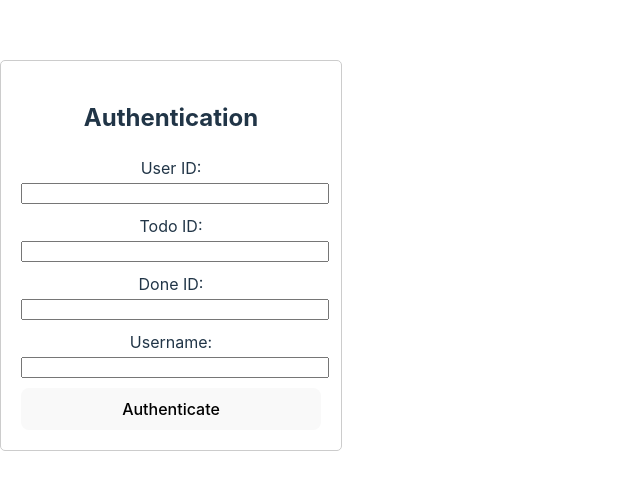
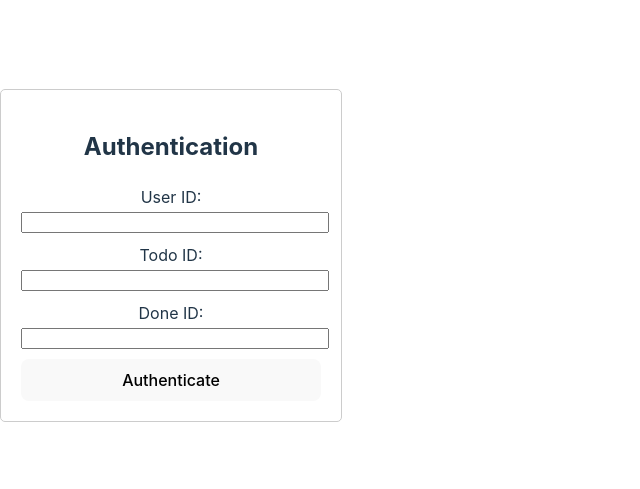
Before and after one commit to theyashwanthsai/codetotodo_frontend, a React (Vite) app: page /auth in a window 1280 px wide. Shown: the part 145-634 px from the top of the page, without its empty margins (0-640 px from the left). Built offline with nearby package versions, Linux system fonts and the light colour scheme.

Commit message:
frontend changes in ui

```diff
--- a/src/AuthPage.jsx
+++ b/src/AuthPage.jsx
@@ -21,7 +21,6 @@ const AuthPage = () => {
           user_id: userId,
           todo_id: todoId,
           done_id: doneId,
-          username: username,
         }),
       });
 
@@ -60,14 +59,11 @@ const AuthPage = () => {
         <label htmlFor="doneId">Done ID:</label>
         <input type="text" id="doneId" value={doneId} onChange={(e) => setDoneId(e.target.value)} style={{ width: '100%' }} />
       </div>
-      <div style={{ marginBottom: '10px' }}>
-        <label htmlFor="username">Username:</label>
-        <input type="text" id="username" value={username} onChange={(e) => setUsername(e.target.value)} style={{ width: '100%' }} />
-      </div>
       <button type="submit" style={{ width: '100%' }}>Authenticate</button>
     </form>
   </div>
-</div> );
+</div>
+);
 };
 
 export default AuthPage;
```
